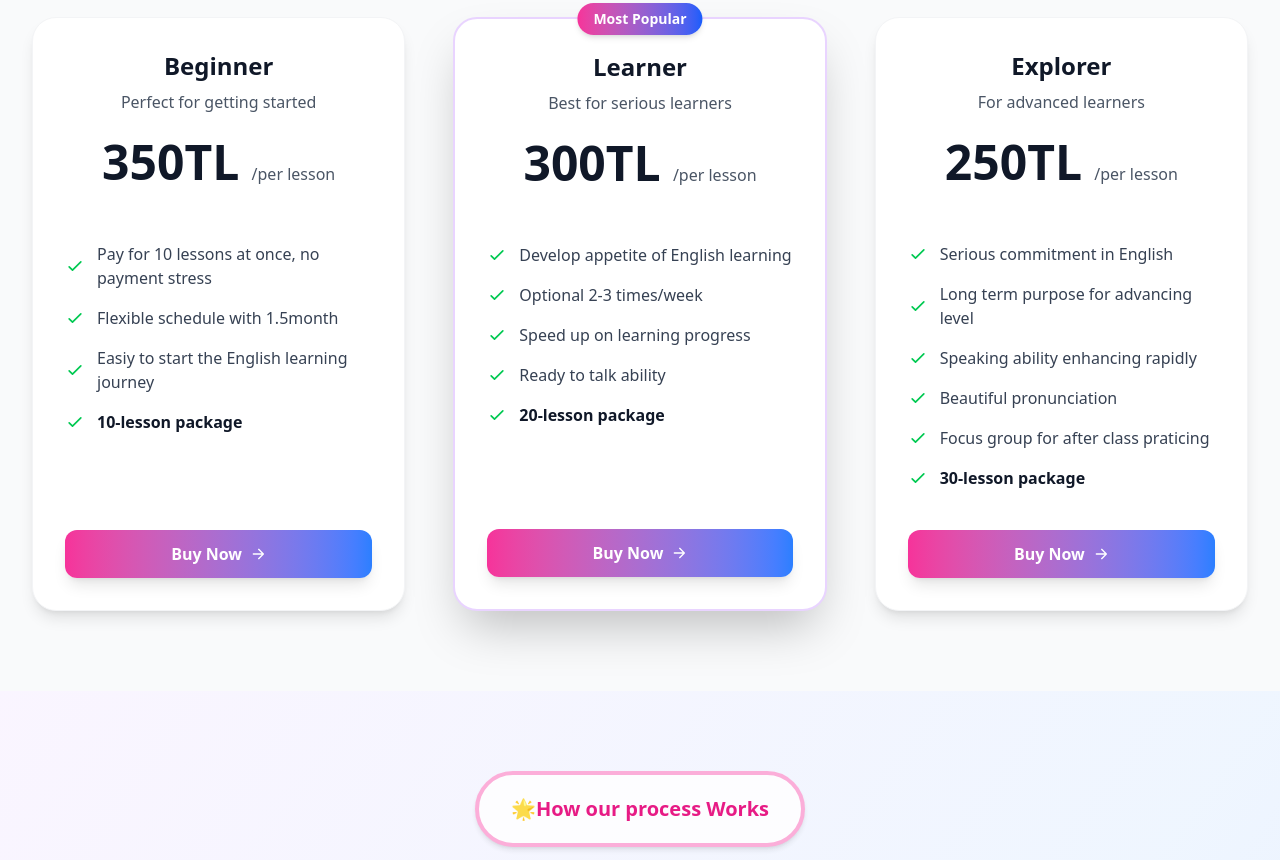
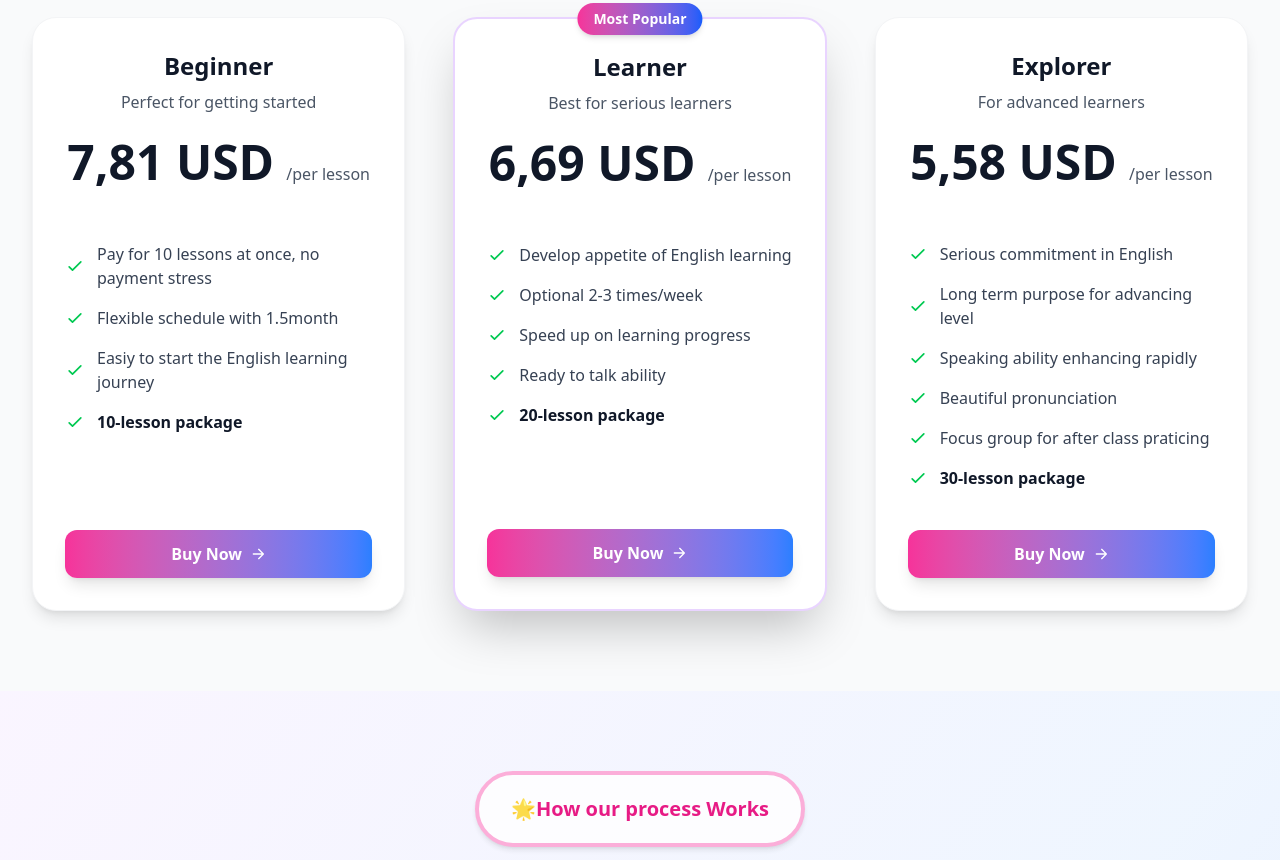
Before and after one commit to Hadilberavi/phonics, a website built with Vite: page src/courses.html in a window 1280 px wide. Shown: the part 1200-2060 px from the top of the page. Built offline with nearby package versions, Linux system fonts and the light colour scheme.

Commit message:
price edit

```diff
--- a/src/courses.html
+++ b/src/courses.html
@@ -717,8 +717,10 @@
         <!-- Header -->
         <div class="text-center mb-12">
           <!-- Gradient text title -->
-          <h1 data-i18n="courses_title"
-            class="text-5xl font-bold bg-gradient-to-r from-pink-700 via-purple-500 to-blue-400 bg-clip-text text-transparent mb-4">
+          <h1
+            data-i18n="courses_title"
+            class="text-5xl font-bold bg-gradient-to-r from-pink-700 via-purple-500 to-blue-400 bg-clip-text text-transparent mb-4"
+          >
             Phonics Courses
           </h1>
           <p
@@ -935,7 +937,7 @@
                   Perfect for getting started
                 </p>
                 <div class="mb-6">
-                  <span class="text-5xl font-bold text-gray-900">350TL</span>
+                  <span class="text-5xl font-bold text-gray-900">7,81 USD</span>
                   <span data-i18n="price_suffix" class="text-gray-600 ml-2"
                     >/per lesson</span
                   >
@@ -1066,7 +1068,7 @@
                   Best for serious learners
                 </p>
                 <div class="mb-6">
-                  <span class="text-5xl font-bold text-gray-900">300TL</span>
+                  <span class="text-5xl font-bold text-gray-900">6,69 USD</span>
                   <span data-i18n="price_suffix" class="text-gray-600 ml-2"
                     >/per lesson</span
                   >
@@ -1206,7 +1208,7 @@
                   For advanced learners
                 </p>
                 <div class="mb-6">
-                  <span class="text-5xl font-bold text-gray-900">250TL</span>
+                  <span class="text-5xl font-bold text-gray-900">5,58 USD</span>
                   <span data-i18n="price_suffix" class="text-gray-600 ml-2"
                     >/per lesson</span
                   >
--- a/src/index.html
+++ b/src/index.html
@@ -982,7 +982,7 @@
               <h4 data-i18n="plan_beginner" class="text-2xl font-bold text-gray-900 mb-2">Beginner</h4>
               <p data-i18n="plan_beginner_sub" class="text-gray-600 mb-6">Perfect for getting started</p>
               <div class="mb-6">
-                <span class="text-5xl font-bold text-gray-900">350TL</span>
+                <span class="text-5xl font-bold text-gray-900">7,81 USD</span>
                 <span data-i18n="price_suffix" class="text-gray-600 ml-2">/per lesson</span>
               </div>
             </div>
@@ -1040,7 +1040,7 @@
               <h4 data-i18n="plan_learner" class="text-2xl font-bold text-gray-900 mb-2">Learner</h4>
               <p data-i18n="plan_learner_sub" class="text-gray-600 mb-6">Best for serious learners</p>
               <div class="mb-6">
-                <span class="text-5xl font-bold text-gray-900">300TL</span>
+                <span class="text-5xl font-bold text-gray-900">6,69 USD</span>
                 <span data-i18n="price_suffix" class="text-gray-600 ml-2">/per lesson</span>
               </div>
             </div>
@@ -1097,7 +1097,7 @@
               <h4 data-i18n="plan_explorer" class="text-2xl font-bold text-gray-900 mb-2">Explorer</h4>
               <p data-i18n="plan_explorer_sub" class="text-gray-600 mb-6">For advanced learners</p>
               <div class="mb-6">
-                <span class="text-5xl font-bold text-gray-900">250TL</span>
+                <span class="text-5xl font-bold text-gray-900">5,58 USD</span>
                 <span data-i18n="price_suffix" class="text-gray-600 ml-2">/per lesson</span>
               </div>
             </div>
```
